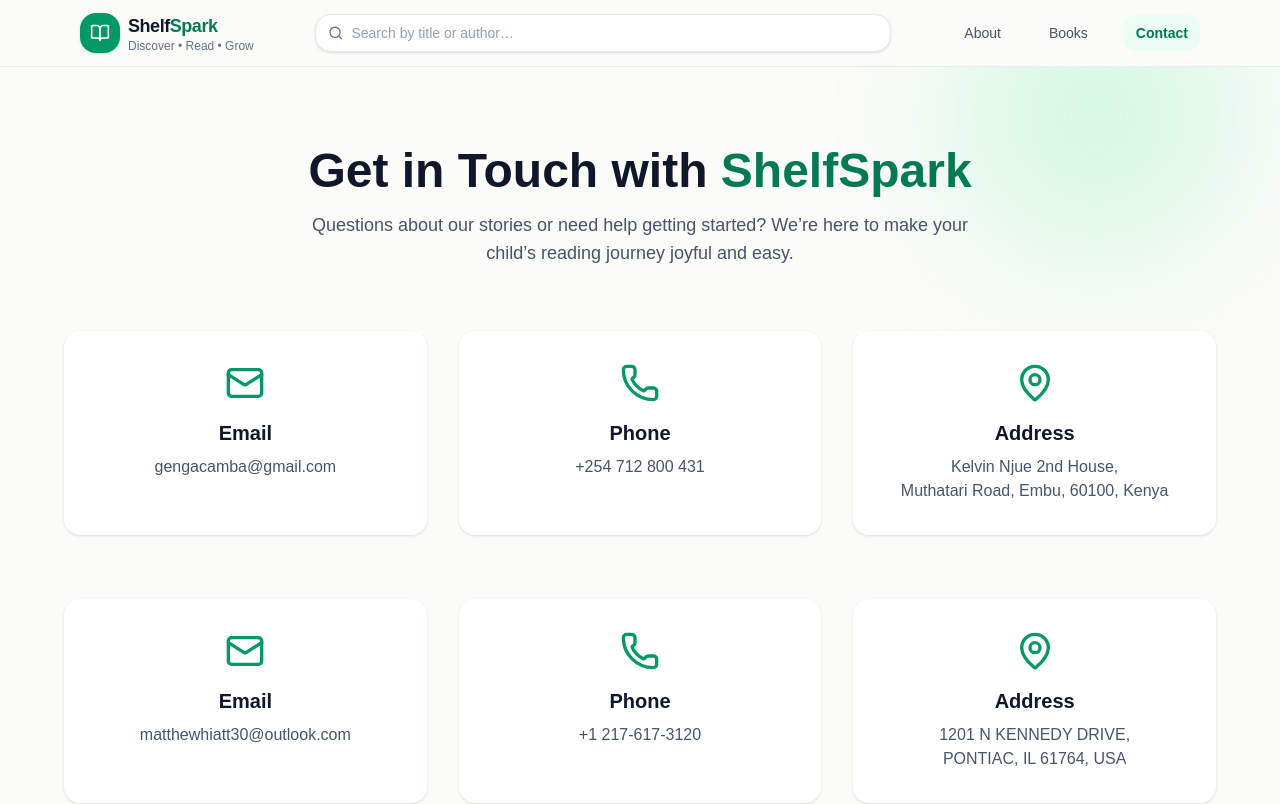
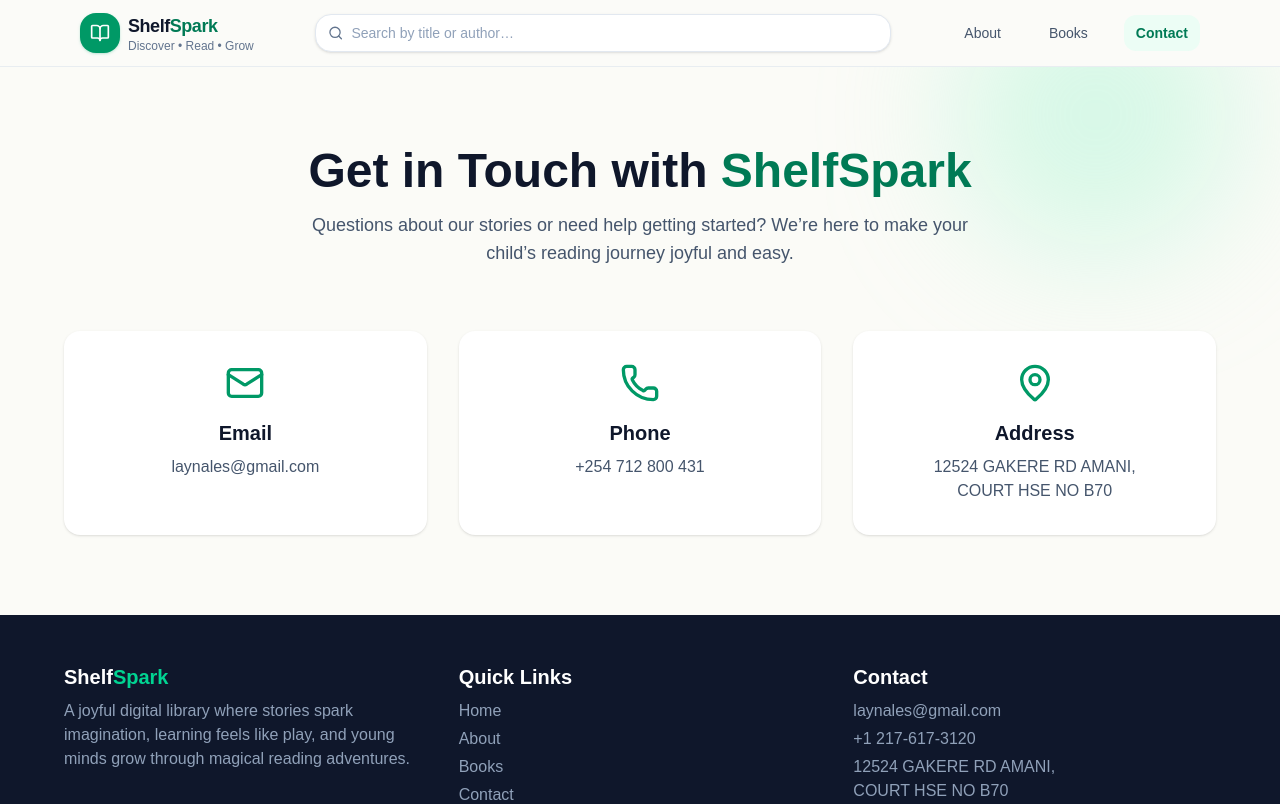
Before and after one commit to CGAJAY/KaZoom, a Next.js app: page /contact in a window 1280 px wide. Shown: the top 804 px of the page. Built offline with nearby package versions, Linux system fonts and the light colour scheme.

Commit message:
edit the footer and contact page addresses

```diff
--- a/src/app/contact/page.tsx
+++ b/src/app/contact/page.tsx
@@ -30,7 +30,7 @@ const Contact = () => {
                             Email
                         </h3>
                         <p className="text-slate-600 mt-2">
-                            gengacamba@gmail.com
+                            laynales@gmail.com
                         </p>
                     </div>
 
@@ -41,21 +41,20 @@ const Contact = () => {
                         </h3>
                         <p className="text-slate-600 mt-2">+254 712 800 431</p>
                     </div>
-
                     <div className="bg-white rounded-2xl shadow-sm p-8 hover:shadow-lg transition">
                         <MapPin className="w-10 h-10 mx-auto text-emerald-600 mb-4" />
                         <h3 className="text-xl font-semibold text-slate-900">
                             Address
                         </h3>
                         <p className="text-slate-600 mt-2">
-                            Kelvin Njue 2nd House, <br />
-                            Muthatari Road, Embu, 60100, Kenya
+                            12524 GAKERE RD AMANI, <br />
+                            COURT HSE NO B70
                         </p>
                     </div>
                 </div>
 
                 {/* Contact Row 2 */}
-                <div className="grid md:grid-cols-3 gap-8">
+                {/* <div className="grid md:grid-cols-3 gap-8">
                     <div className="bg-white rounded-2xl shadow-sm p-8 hover:shadow-lg transition">
                         <Mail className="w-10 h-10 mx-auto text-emerald-600 mb-4" />
                         <h3 className="text-xl font-semibold text-slate-900">
@@ -84,7 +83,7 @@ const Contact = () => {
                             PONTIAC, IL 61764, USA
                         </p>
                     </div>
-                </div>
+                </div> */}
             </div>
         </section>
     );
--- a/src/components/Footer.tsx
+++ b/src/components/Footer.tsx
@@ -61,7 +61,7 @@ const Footer = () => {
                             <a
                                 href="mailto:matthewhiatt30@outlook.com"
                                 className="hover:text-emerald-400">
-                                matthewhiatt30@outlook.com
+                                laynales@gmail.com
                             </a>
                         </li>
                         <li>
@@ -72,8 +72,8 @@ const Footer = () => {
                             </a>
                         </li>
                         <li>
-                            1201 N KENNEDY DRIVE, <br />
-                            PONTIAC, IL 61764, USA
+                            12524 GAKERE RD AMANI, <br />
+                            COURT HSE NO B70
                         </li>
                     </ul>
                 </div>
```
